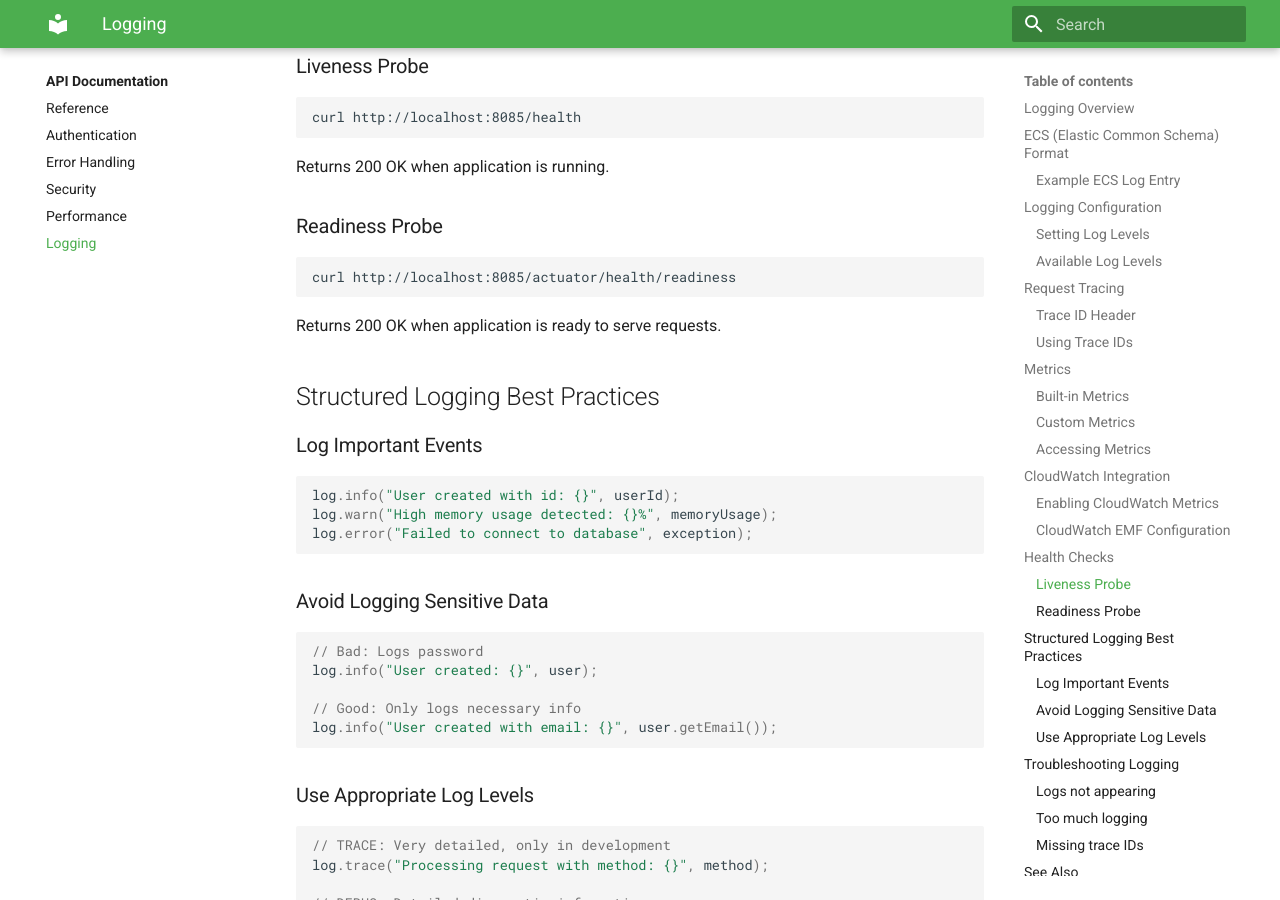
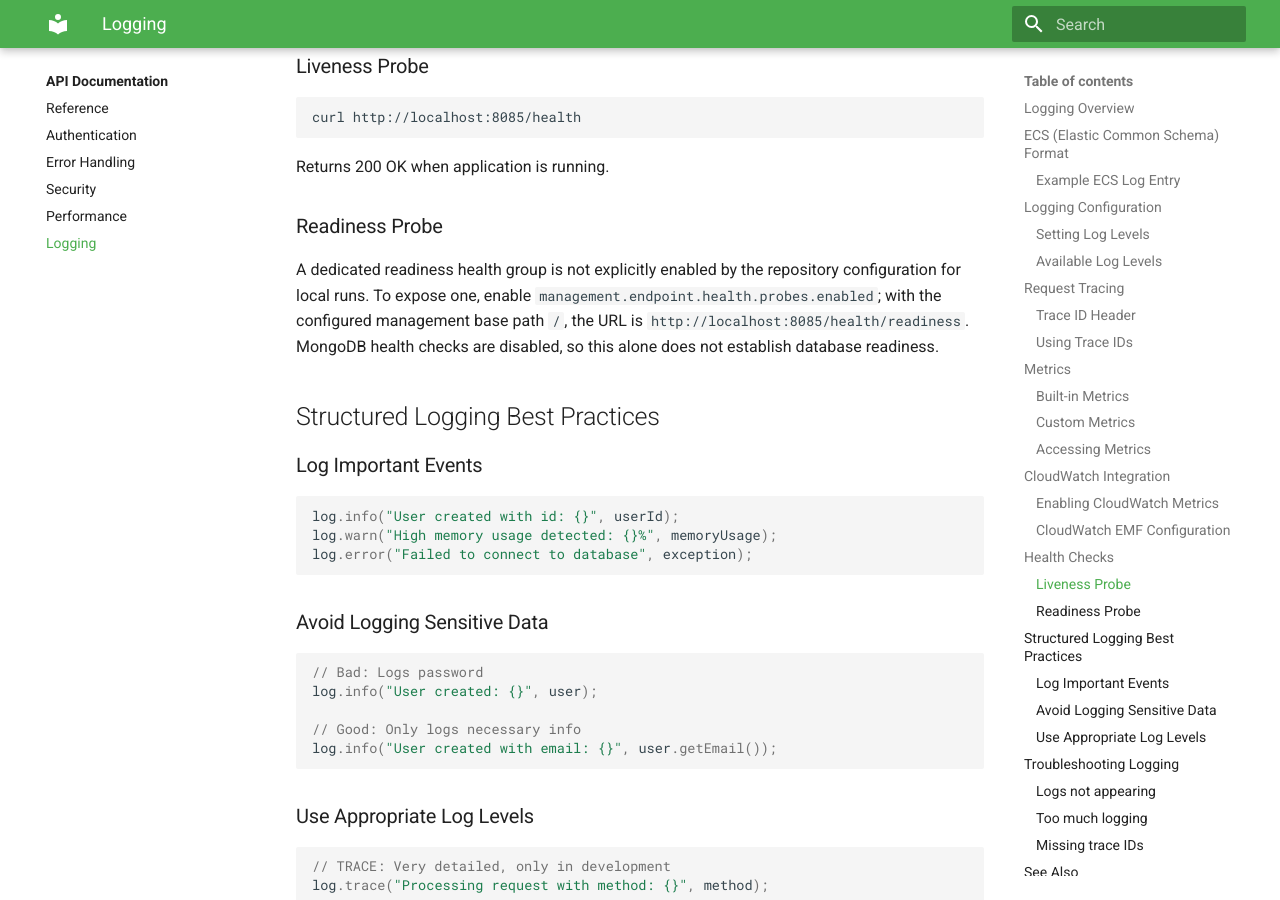
Before and after one commit to DEFRA/trade-imports-fish-be, an MkDocs documentation site: the page built from docs/wiki/api/logging.md, in a window 1280 px wide and 900 px high, scrolled down 4579 px. Built offline with MkDocs 1.6.1 and Material for MkDocs 9.7.7, drawn with Linux system fonts in a browser that asks for light colours.

Commit message:
Revise readiness probe instructions in logging.md
Updated readiness probe documentation with configuration details.

Co-authored-by: Copilot Autofix powered by AI <175728472+Copilot@users.noreply.github.com>

````diff
--- a/docs/wiki/api/logging.md
+++ b/docs/wiki/api/logging.md
@@ -186,11 +186,7 @@ Returns 200 OK when application is running.
 
 ### Readiness Probe
 
-```bash
-curl http://localhost:8085/actuator/health/readiness
-```
-
-Returns 200 OK when application is ready to serve requests.
+A dedicated readiness health group is not explicitly enabled by the repository configuration for local runs. To expose one, enable `management.endpoint.health.probes.enabled`; with the configured management base path `/`, the URL is `http://localhost:8085/health/readiness`. MongoDB health checks are disabled, so this alone does not establish database readiness.
 
 ## Structured Logging Best Practices
 
````
